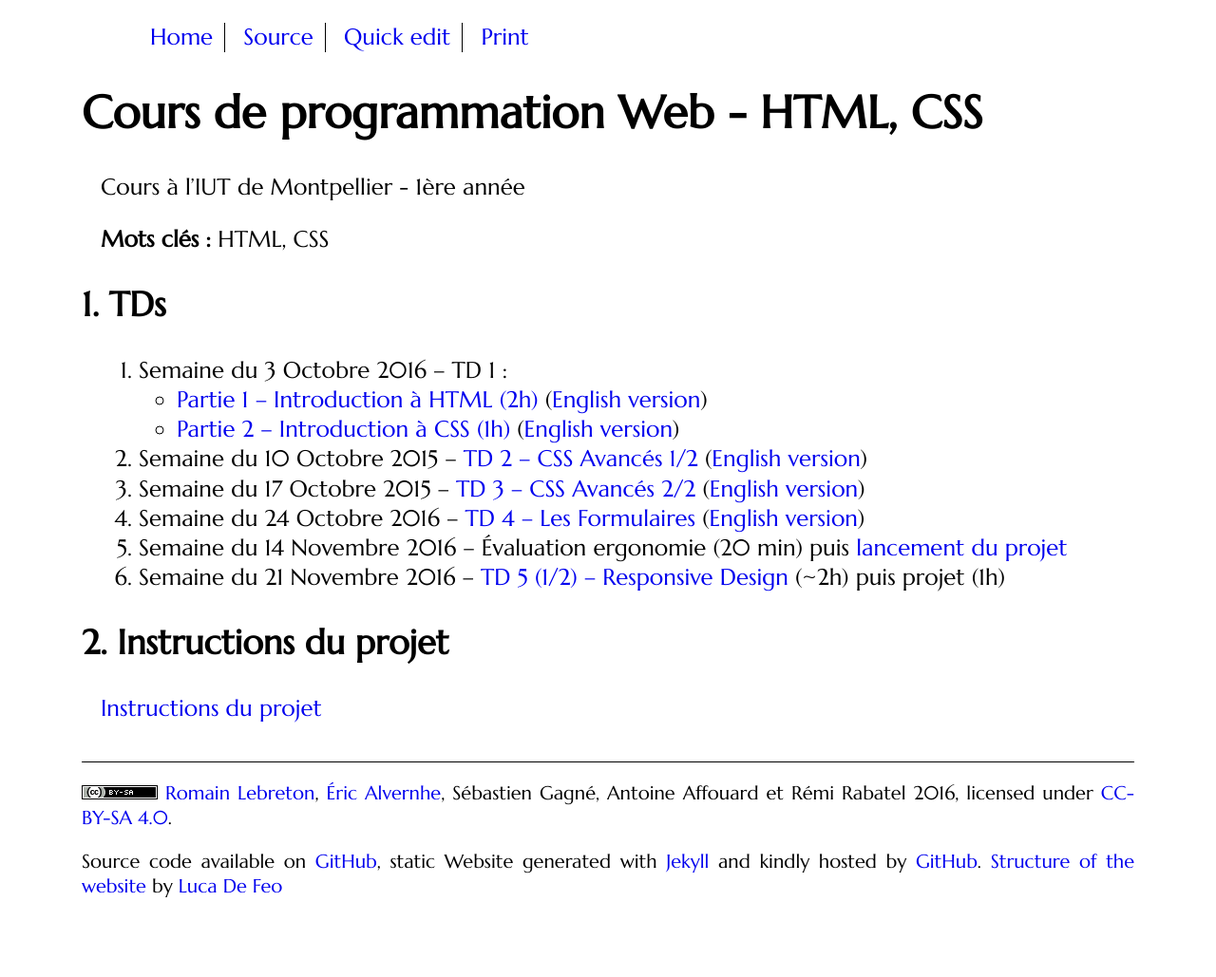
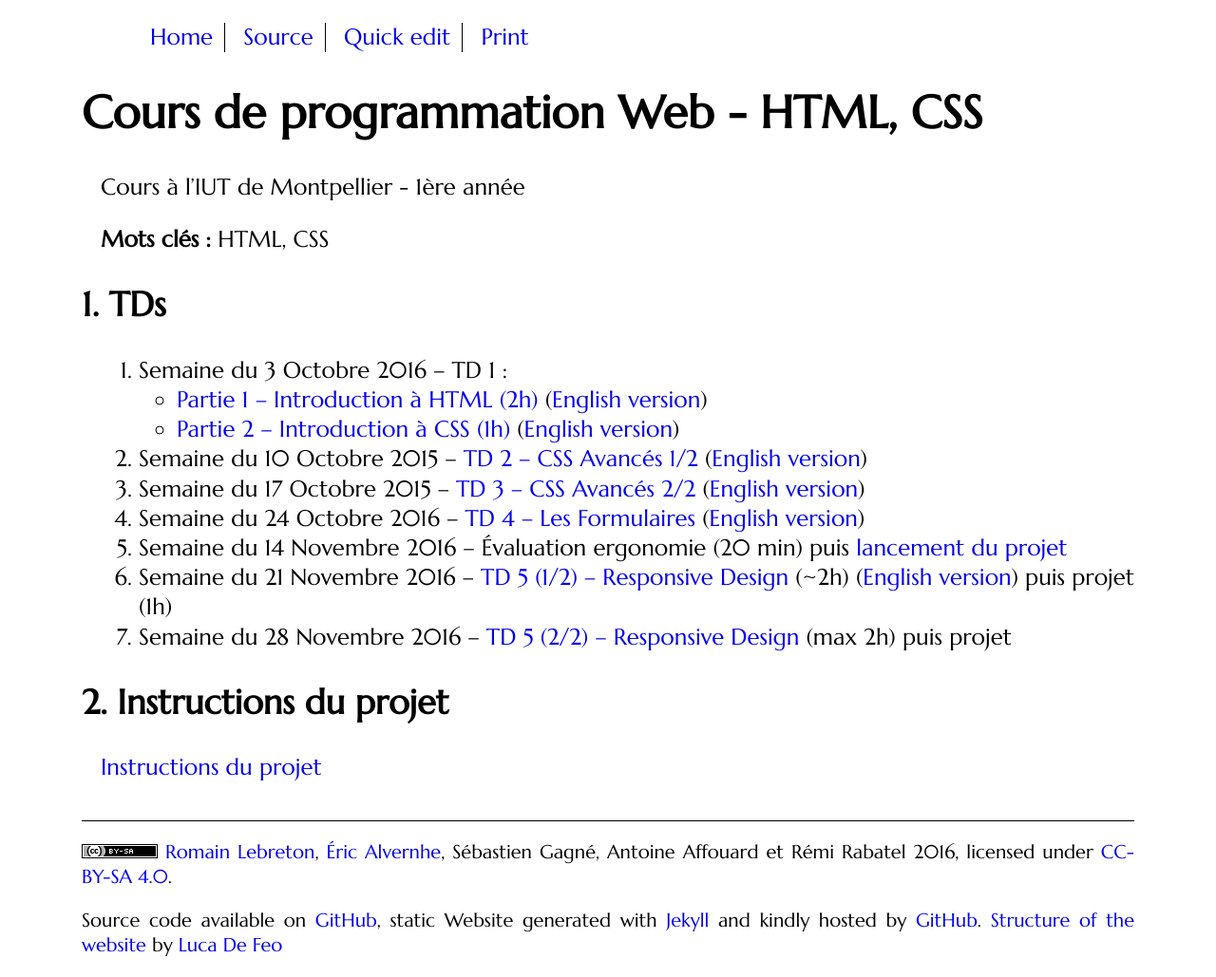
Before and after one commit to romainlebreton/R1.02-DeveloppementInterfacesWeb, a Jekyll site: the page built from index.md, in a window 1280 px wide. Shown: the whole page at 95% size. Built offline with Jekyll 4.4.1, drawn with Linux system fonts in a browser that asks for light colours; some web fonts are replaced; comment, search, counter and statistics services are not loaded; before the commit the page ends 967 px from its top, so only the background shows below that.

Commit message:
Mise en ligne d'une nouvelle semaine

```diff
--- a/index.md
+++ b/index.md
@@ -23,9 +23,10 @@ Cours à l'IUT de Montpellier - 1ère année
 	 ([English version](tutorials/tutorial4-en.html))
 1. Semaine du 14 Novembre 2016 -- Évaluation ergonomie (20 min) puis [lancement du projet](projet.html)
 1. Semaine du 21 Novembre 2016 --
-   [TD 5 (1/2) -- Responsive Design](tutorials/tutorial5.html) (~2h) puis projet (1h)
-<!-- 1. Semaine du 28 Novembre 2016 -- -->
-<!--    [TD 5 (2/2) -- Responsive Design](tutorials/tutorial5.html) (max 2h) puis projet -->
+   [TD 5 (1/2) -- Responsive Design](tutorials/tutorial5.html) (~2h)
+   ([English version](tutorials/tutorial5-en.html)) puis projet (1h)
+1. Semaine du 28 Novembre 2016 --
+   [TD 5 (2/2) -- Responsive Design](tutorials/tutorial5.html) (max 2h) puis projet
 <!-- 1. Semaine du 05 Décembre 2016 -- projet (3h) -->
 <!-- 1. Semaine du 12 Décembre 2016 -- projet (3h) -->
 
```
